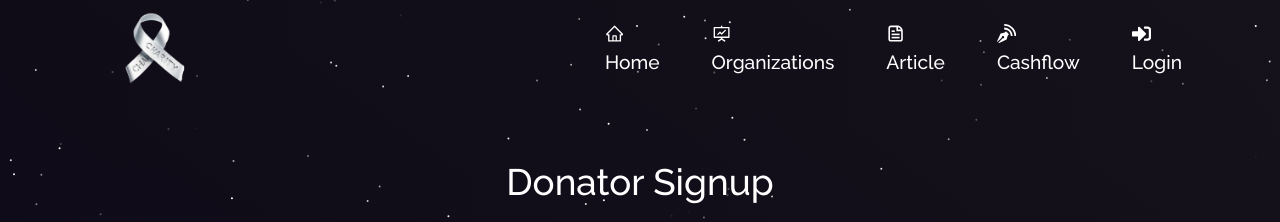
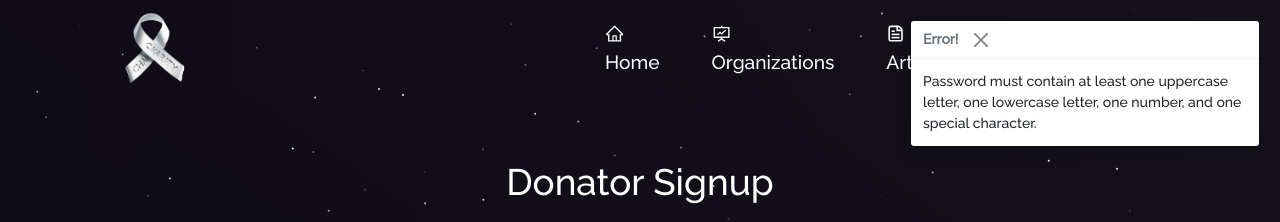
Before and after one commit to mushroom-hat/ICT3103Secure, a React (Create React App) app in the folder frontend/: page /signup in a window 1280 px wide. Both pictures are taken after typing "Sample", "Sample", "name@example.com", "Sample123", "Sample123" into the empty fields and a click on the button "Sign Up". Shown: the top 222 px of the page. Built offline with nearby package versions, Linux system fonts and the light colour scheme; no server answers.

Commit message:
Edit Sign Up Frontend, Add javascript validation for inputs

```diff
--- a/frontend/src/components/Navbar.js
+++ b/frontend/src/components/Navbar.js
@@ -7,8 +7,7 @@ import { Link } from "react-router-dom";
 import { ImBlog } from "react-icons/im";
 import {
   AiOutlineHome,
-  AiOutlineFundProjectionScreen,
-  AiOutlineUser,
+  AiOutlineFundProjectionScreen
 } from "react-icons/ai";
 import { FaSignInAlt } from 'react-icons/fa';
 import { CgFileDocument } from "react-icons/cg";
--- a/frontend/src/components/Navbar_logon.js
+++ b/frontend/src/components/Navbar_logon.js
@@ -4,14 +4,11 @@ import Nav from "react-bootstrap/Nav";
 import Container from "react-bootstrap/Container";
 import logo from "../Assets/logo.png";
 import { Link } from "react-router-dom";
-import { ImBlog } from "react-icons/im";
 import {
   AiOutlineHome,
-  AiOutlineFundProjectionScreen,
   AiOutlineUser,
 } from "react-icons/ai";
 import { FaSignInAlt } from 'react-icons/fa';
-import { CgFileDocument } from "react-icons/cg";
 
 function NavBar() {
   const [expand, updateExpanded] = useState(false);
--- a/frontend/src/features/auth/PersistLogin.js
+++ b/frontend/src/features/auth/PersistLogin.js
@@ -17,8 +17,7 @@ const PersistLogin = () => {
         isUninitialized,
         isLoading,
         isSuccess,
-        isError,
-        error
+        isError
     }] = useRefreshMutation()
 
 
--- a/frontend/src/features/auth/Signup.js
+++ b/frontend/src/features/auth/Signup.js
@@ -3,7 +3,6 @@ import { useNavigate, Link } from 'react-router-dom';
 import { useDispatch } from 'react-redux';
 import { setCredentials } from './authSlice';
 import { useSignupMutation } from './authApiSlice';
-import usePersist from '../../hooks/usePersist';
 import ReCAPTCHA from "react-google-recaptcha";
 
 import { Container, Row, Col, Card, FormControl, Button, Toast } from "react-bootstrap";
@@ -32,6 +31,8 @@ const Signup = () => {
 
     // State for controlling toast visibility
     const [showToast, setShowToast] = useState(false);
+    const [toastMsg, setToastMsg] = useState('');  // New state for Toast message
+
 
     useEffect(() => {
         if (nameRef.current) {
@@ -39,13 +40,42 @@ const Signup = () => {
         }
     }, []);
 
+    // Validate the name
+    const validateName = (name) => {
+        // Disallow special characters
+        const re = /^[a-zA-Z ]*$/;
+        return re.test(name);
+    };
+
+    // Validate the password
+    const validatePassword = (password) => {
+        // Require at least one uppercase, one lowercase, one number, and one special character
+        const re = /^(?=.*[a-z])(?=.*[A-Z])(?=.*[0-9])(?=.*[!@#$%^&*])/;
+        return re.test(password);
+    };
+
     const handleSubmit = async (e) => {
         e.preventDefault();
         try {
             if (pwd !== confirmPwd) {
+                setToastMsg('The passwords you entered do not match. Please try again.');
                 setShowToast(true);
                 return;
             }
+
+            if (!validateName(name)) {
+                setToastMsg('Name can only contain letters and spaces.');
+                setShowToast(true);
+                return;
+            }
+
+            if (!validatePassword(pwd)) {
+                setToastMsg('Password must contain at least one uppercase letter, one lowercase letter, one number, and one special character.');
+                setShowToast(true);
+                return;
+            }
+
+
             console.log("Route Handler: Try block begins");
 
             let accessToken;
@@ -205,20 +235,26 @@ const Signup = () => {
             </section>
 
             {/* Bootstrap Toast for password mismatch */}
+
             <Toast
                 show={showToast}
                 onClose={() => setShowToast(false)}
                 style={{
-                    position: 'absolute',
-                    top: '10px',
-                    right: '10px',
+                    // Top right of the screen no matter where it is rendered
+                    // Now when scroll down its not at the top anymore,
+                    // i also want it to be at the front of all elements
+                    position: 'fixed',
+                    top: 20,
+                    right: 20,
+                    zIndex: 9999,
+                    backgroundColor: 'white',
                 }}
                 autohide
             >
                 <Toast.Header>
-                    <strong className="mr-auto">Password Mismatch</strong>
+                    <strong className="mr-auto">Error!</strong>
                 </Toast.Header>
-                <Toast.Body>The passwords you entered do not match. Please try again.</Toast.Body>
+                <Toast.Body>{toastMsg}</Toast.Body>
             </Toast>
         </Container>
     );
--- a/frontend/src/features/auth/Welcome.js
+++ b/frontend/src/features/auth/Welcome.js
@@ -10,10 +10,6 @@ import Particle from '../../components/Particle'
 
 
 const Welcome = () => {
-
-    const date = new Date()
-    const today = new Intl.DateTimeFormat('en-US', { dateStyle: 'full', timeStyle: 'long' }).format(date)
-
     const content = (
         <><NavBar />
             <Container fluid className="home-section" id="home">
--- a/frontend/src/features/cards/EditCardForm.js
+++ b/frontend/src/features/cards/EditCardForm.js
@@ -3,7 +3,6 @@ import { useUpdateCardMutation, useDeleteCardMutation } from "./cardsApiSlice";
 import { useNavigate } from "react-router-dom";
 import { FontAwesomeIcon } from "@fortawesome/react-fontawesome";
 import { faSave, faTrashCan } from "@fortawesome/free-solid-svg-icons";
-import useAuth from "../../hooks/useAuth";
 
 const CARD_NUMBER_REGEX = /^[0-9]{16}$/;
 const CARD_HOLDER_NAME_REGEX = /^[A-z ]{3,}$/;
@@ -34,7 +33,6 @@ const EditCardForm = ({ card }) => {
   const [validExpiryDate, setValidExpiryDate] = useState(false);
   const [cvc, setCVC] = useState(card.cvc);
   const [validCVC, setValidCVC] = useState(false);
-  const { userId } = useAuth();
 
   useEffect(() => {
     setValidCardNumber(CARD_NUMBER_REGEX.test(cardNumber));
--- a/frontend/src/features/spendings/SpendingsList.js
+++ b/frontend/src/features/spendings/SpendingsList.js
@@ -9,7 +9,6 @@ const SpendingsList = () => {
     isLoading,
     isSuccess,
     isError,
-    error,
   } = useGetSpendingsQuery(undefined, {
     pollingInterval: 60000,
     refetchOnFocus: true,
--- a/frontend/src/features/users/UsersList.js
+++ b/frontend/src/features/users/UsersList.js
@@ -12,8 +12,7 @@ const UsersList = () => {
         data: users,
         isLoading,
         isSuccess,
-        isError,
-        error
+        isError
     } = useGetUsersQuery(undefined, {
         pollingInterval: 60000,
         refetchOnFocus: true,
```
Also changed, not shown: frontend/src/features/auth/Login.js (+2 -7 lines), 2 other files (tests, documents, lock files or other folders).
